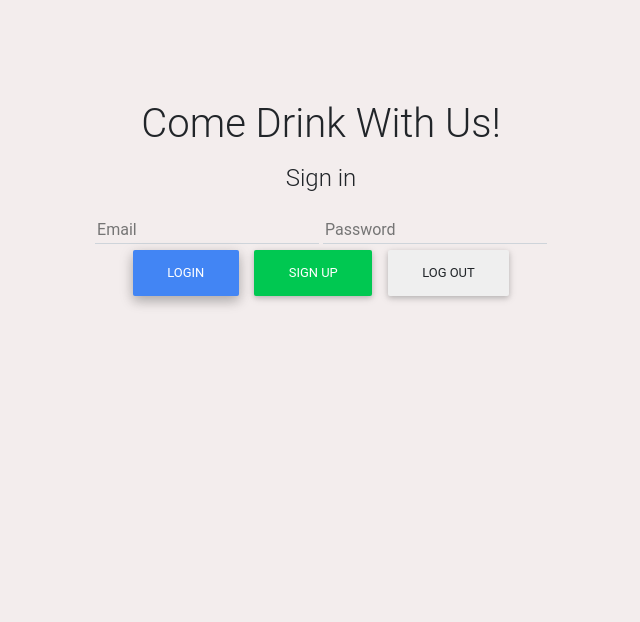
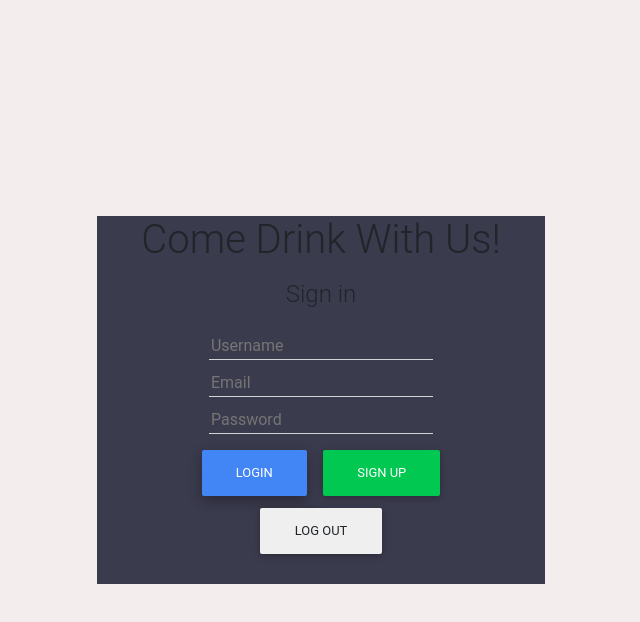
Before and after one commit to Jwb81/MUDU, a website: page public/main.html in a window 1280 px wide. Both pictures are taken after a click on the button "LOGIN". Shown: the whole page, without its empty margins (319-959 px from the left). Drawn offline with nearby package versions, Linux system fonts and the light colour scheme; no server answers.

Commit message:
changed some styling of the beer card and added some input validation for login

```diff
--- a/public/app.js
+++ b/public/app.js
@@ -9,8 +9,9 @@
   };
   firebase.initializeApp(config);
 
-  const textEmail = document.getElementById('txtEmail');
-  const textPassword = document.getElementById('txtPassword');
+  const txtUsername = document.getElementById('txtUsername');
+  const txtEmail = document.getElementById('txtEmail');
+  const txtPassword = document.getElementById('txtPassword');
   const btnLogin = document.getElementById('btnLogin');
   const btnSignUp = document.getElementById('btnSignUp');
   const btnSingOut = document.getElementById('btnSignOut');
@@ -18,10 +19,20 @@
 
   // Login Event
   btnLogin.addEventListener('click', e => {
+    // clear errors from before
+    txtEmail.classList.remove('red-border');
+    txtPassword.classList.remove('red-border');
 
     const email = txtEmail.value;
-    const pass = textPassword.value;
+    const pass = txtPassword.value;
     const auth = firebase.auth();
+
+    if (!email) {
+      txtEmail.classList.add('red-border');
+    }
+    if (!password) {
+      txtPassword.classList.add('red-border');
+    }
 
     const promise = auth.signInWithEmailAndPassword(email, pass);
 
@@ -30,12 +41,27 @@
   });
 
 
-//Sign Up Event
+  //Sign Up Event
   btnSignUp.addEventListener('click', e => {
+    // clear errors from before
+    txtUsername.classList.remove('red-border');
+    txtEmail.classList.remove('red-border');
+    txtPassword.classList.remove('red-border');
 
+    const username = txtUsername.value;
     const email = txtEmail.value;
-    const pass = textPassword.value;
+    const pass = txtPassword.value;
     const auth = firebase.auth();
+
+    if (!username) {
+      txtUsername.classList.add('red-border');
+    }
+    if (!email) {
+      txtEmail.classList.add('red-border');
+    }
+    if (!password) {
+      txtPassword.classList.add('red-border');
+    }
 
     const promise = auth.createUserWithEmailAndPassword(email, pass);
 
@@ -56,4 +82,4 @@
     }
   });
 
-console.log(firebase.UserInfo())
+  // console.log(firebase.UserInfo())
--- a/public/css/styles.css
+++ b/public/css/styles.css
@@ -33,8 +33,8 @@ body {
     width:100%;
     height:100%;
     background-color: darkgray;
-    /* background:url('http://www.dummyimage.com/300x300/000/fff&text=parent+image'); */
     position:absolute;
+    border-radius: 10px;
     top:0;
     left:0;
     opacity: 0.85;
@@ -143,6 +143,34 @@ body {
 
 
 
+/* LOGIN PAGE */
+.login-input {
+    display: block;
+    margin: 10px auto;
+}
+
+.login-card {
+    max-width: 500px;
+    background-color: rgba(50,50, 70,0.95);
+    margin: 0 auto;
+    /* justify-self: center; */
+    align-self: center;
+}
+
+#login-container {
+    display: flex;
+    /* flex: 1; */
+    min-height: 100vh;
+    align-items: center;
+    /* flex-direction: column; */
+    /* justify-content: center; */
+    /* align-content: center; */
+}
+
+
+
+
+
 /* one style classes */
 .center {
     text-align: center;
@@ -164,9 +192,7 @@ body {
     max-width: 960px;
 }
 
-.login-card {
-    margin: 100px
-}
+
 
 /* .container {
     width: 100vh;
--- a/public/main.html
+++ b/public/main.html
@@ -23,16 +23,16 @@
 </head>
 
 <body>
-  <div class="container">
+  <div class="container" id='login-container'>
 
     <div class="login-card">
       <h1 class="card-header-title mb-3">Come Drink With Us!</h1>
       <h4 class="card-header-title mb-3">Sign in</h4>
 
       <div class="md-form">
-
-      <input id="txtEmail" type="email" placeholder="Email">
-      <input id="txtPassword" type="password" placeholder="Password">
+        <input id='txtUsername' type="text" placeholder='Username' class='login-input'>
+        <input id="txtEmail" type="email" placeholder="Email" class='login-input'>
+        <input id="txtPassword" type="password" placeholder="Password" class='login-input'>
 
         <div class="row">
           <div class="col"></div>
@@ -45,7 +45,8 @@
           <div class="col"></div>
         </div>
       </div>
-  </div> <!--End of card-->
+    </div>
+    <!--End of card-->
 
   </div>
 
```
Also changed, not shown: routes/router.js (+4 -3 lines). Lines whose indentation alone changed are shown as unchanged.
